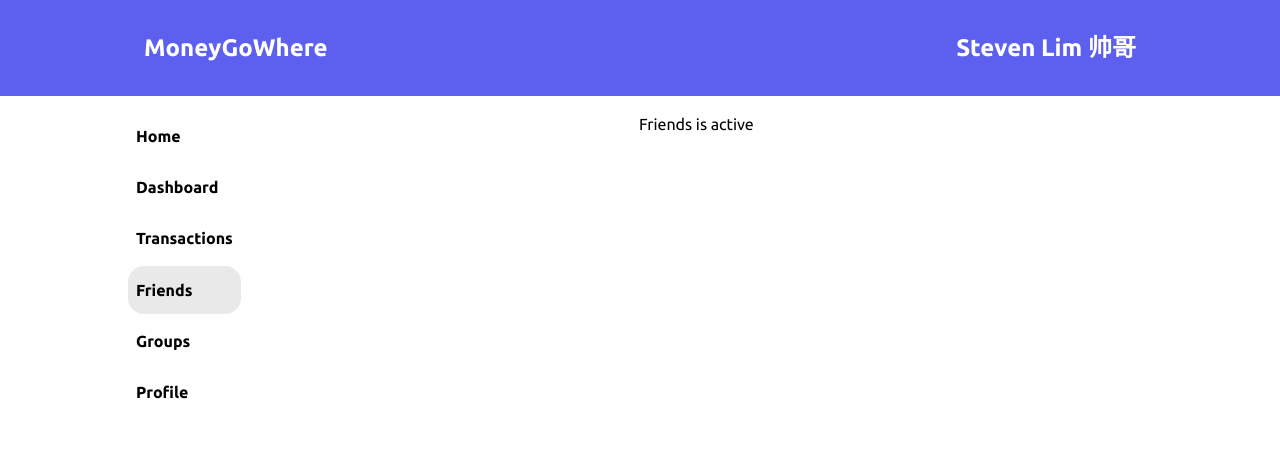
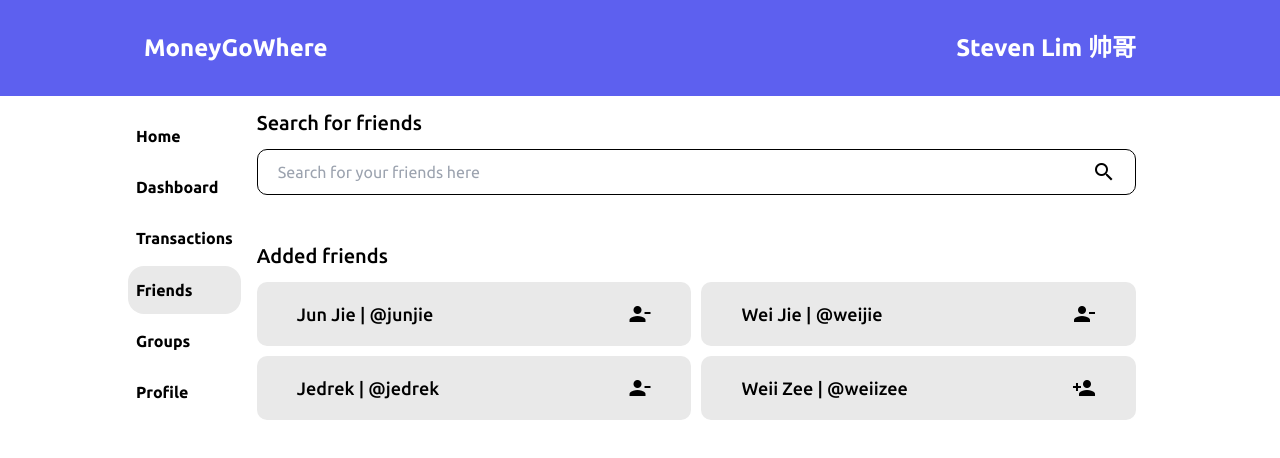
Before and after one commit to geraldhywncs/Team20_DMSS_Frontend, a React (Create React App) app: page / in a window 1280 px wide. Both pictures are taken after a click on the element "Friends". Shown: the top 458 px of the page. Built offline with nearby package versions, Linux system fonts and the light colour scheme.

Commit message:
add friends page

```diff
--- /dev/null
+++ b/src/components/pages/Friends.jsx
@@ -0,0 +1,86 @@
+import { useState } from "react";
+import Section from "../shared/Section";
+import FriendList from "../shared/Friends";
+import "../../styles/pages/Friends.css";
+
+function Friends() {
+  return (
+    <>
+      <SearchFriends />
+      <ExistingFriends />
+    </>
+  );
+}
+
+function SearchFriends() {
+  const friends = [
+    { name: "Jun Jie", username: "junjie", isFriend: true },
+    { name: "Wei Jie", username: "weijie", isFriend: true },
+    { name: "Jedrek", username: "jedrek", isFriend: true },
+    { name: "Weii Zee", username: "weiizee", isFriend: false },
+  ];
+
+  const [search, setSearch] = useState("");
+  const [results, setResults] = useState([]);
+
+  function showSearchResults() {
+    setResults(
+      friends.filter((friend) => {
+        if (friend.isFriend) return false;
+        if (search.length === 0) return false;
+        const nameMatch = friend.name
+          .toLowerCase()
+          .includes(search.toLowerCase());
+        const usernameMatch = friend.username
+          .toLowerCase()
+          .includes(search.toLowerCase());
+        return nameMatch || usernameMatch;
+      })
+    );
+  }
+  return (
+    <Section headerName={"Search for friends"}>
+      <div className="friends-search-container">
+        <input
+          type={"text"}
+          placeholder="Search for your friends here"
+          className="friends-search"
+          value={search}
+          onChange={(e) => {
+            setSearch(e.target.value);
+          }}
+          onKeyDown={(e) => {
+            if (e.key === "Enter") {
+              showSearchResults();
+            }
+          }}
+        />
+        <button
+          className="material-icons friends-search-icon"
+          onClick={() => showSearchResults()}
+        >
+          search
+        </button>
+      </div>
+      <div className="friends-results">
+        <FriendList friends={results} />
+      </div>
+    </Section>
+  );
+}
+
+function ExistingFriends() {
+  const friends = [
+    { name: "Jun Jie", username: "junjie", isFriend: true },
+    { name: "Wei Jie", username: "weijie", isFriend: true },
+    { name: "Jedrek", username: "jedrek", isFriend: true },
+    { name: "Weii Zee", username: "weiizee", isFriend: false },
+  ];
+  return (
+    <Section headerName={"Added friends"}>
+      <FriendList friends={friends} />
+    </Section>
+  );
+}
+
+export default Friends;
--- a/src/components/shared/ContentArea.jsx
+++ b/src/components/shared/ContentArea.jsx
@@ -3,6 +3,7 @@ import { useSelector } from "react-redux";
 import "../../redux/userNavReducer";
 import Profile from "../pages/Profile";
 import Dashboard from "../pages/Dashboard";
+import Friends from "../pages/Friends";
 
 function ContentArea() {
   const navButtons = useSelector((state) => state.userNavbarStore.buttons);
@@ -16,7 +17,9 @@ function ContentArea() {
               case "Profile":
                 return <Profile />;
               case "Dashboard":
-                return <Dashboard/>;
+                return <Dashboard />;
+              case "Friends":
+                return <Friends />;
               // TODO - add your other components in this switch case
               default:
                 return (
--- a/src/components/shared/Friends.jsx
+++ b/src/components/shared/Friends.jsx
@@ -20,9 +20,9 @@ function FriendCard(props) {
   return (
     <div className="friend-container">
       <div className="friend-info body-large font-medium">{`${name} | @${username}`}</div>
-      <span className="material-icons">
+      <button className="material-icons">
         {isFriend ? "person_remove" : "person_add"}
-      </span>
+      </button>
     </div>
   );
 }
--- /dev/null
+++ b/src/styles/pages/Friends.css
@@ -0,0 +1,23 @@
+.friends-search-container {
+  width: 100%;
+  position: relative;
+}
+
+.friends-search {
+  border: 1px solid var(--black);
+  border-radius: 10px;
+  width: 100%;
+  padding: 10px 20px;
+}
+
+.friends-search-icon {
+  position: absolute;
+  top: 50%;
+  transform: translateY(-50%);
+  right: 20px;
+}
+
+.friends-results {
+  padding-top: 10px;
+  width: 100%;
+}
```
